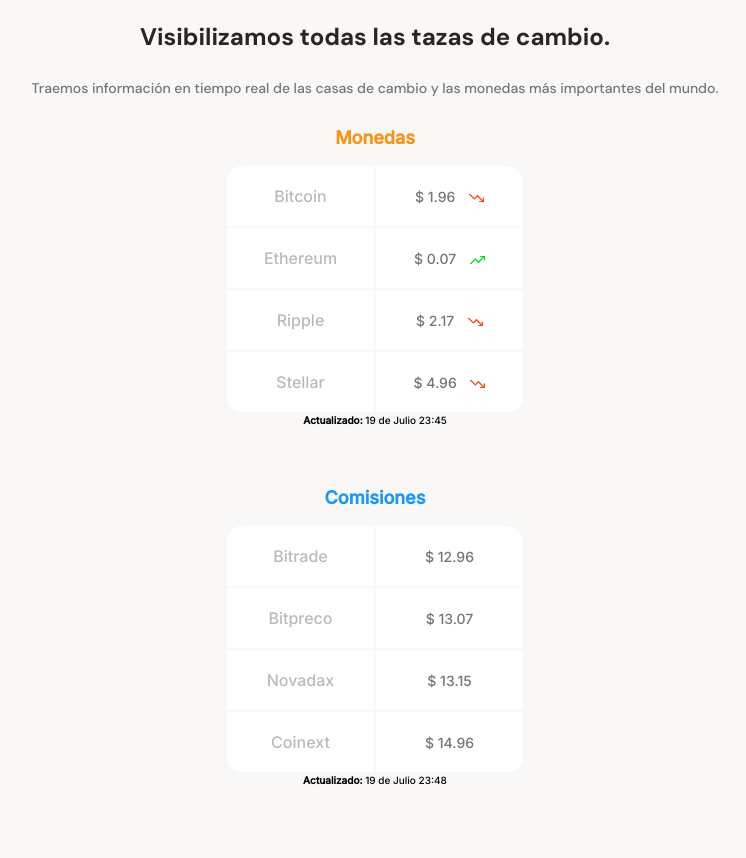
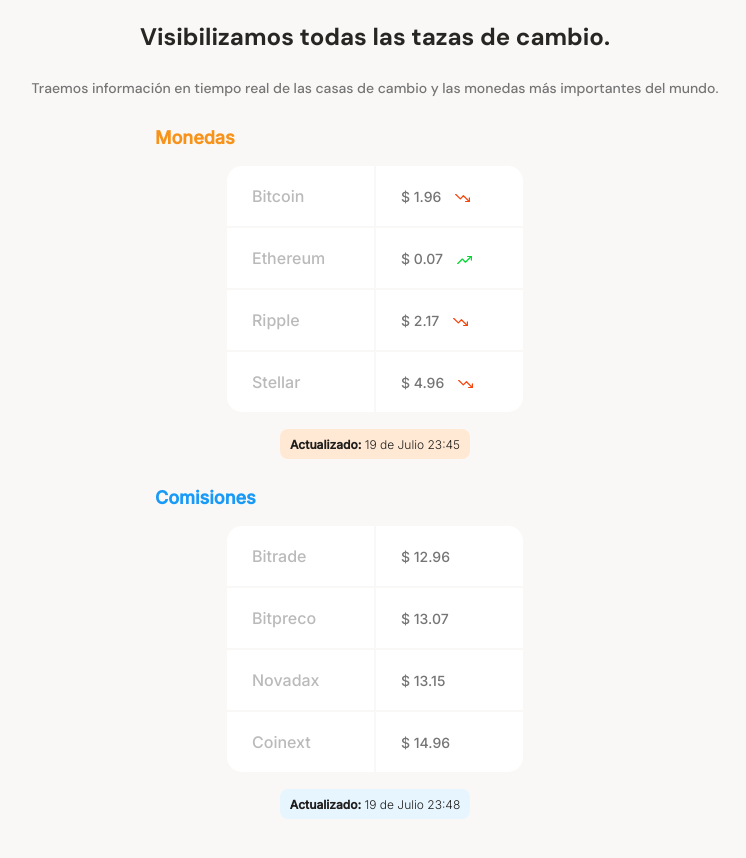
Before and after one commit to msardissino/CursoMobilFirst, a plain HTML site: page index.html in a window 1280 px wide. Shown: the part 640-1498 px from the top of the page, without its empty margins (265-1011 px from the left). Drawn offline with Linux system fonts and the light colour scheme.

Commit message:
Ultimos detalle tablas

```diff
--- a/assets/css/styles.css
+++ b/assets/css/styles.css
@@ -146,6 +146,8 @@
     font-size: 1.8rem;
     font-weight: bold;
     line-height: 2.3rem;
+    text-align: left;
+    padding-left: 30px;
     color: var(--bitcoin-orange);
 }
 .currency-table--container{
@@ -164,6 +166,8 @@
     font-size: 1.6rem;
     font-weight: 500;
     line-height: 1.9rem;
+    text-align: left;
+    padding-left: 25px;
     color: var(--grey);
     background-color: var(--just-white);
 }
@@ -203,3 +207,23 @@
 .main-currency-table .currency-table--title.commissions{
     color: var(--secondary-blue);
 }
+.currency-table-date{
+    width: 190px;
+    height: 30px;
+    margin: 0 auto;
+    margin-top: 15px;
+    padding: 8px;
+    border-radius: 8px;
+}
+.currency-table-date__orange{
+    background-color: var(--soft-orange);
+}
+.currency-table-date__blue{
+    background-color: var(--soft-blue);
+}
+.currency-table-date p{
+    font-size: 1.2rem;
+    line-height: 1.5rem;
+    font-weight: 300;
+    color: var(--warm-black);
+}
--- a/index.html
+++ b/index.html
@@ -49,7 +49,7 @@
                             </tr>
                         </table>
                     </div>
-                    <div class="currency-table-date">
+                    <div class="currency-table-date currency-table-date__orange">
                         <p><b>Actualizado:</b> 19 de Julio 23:45</p>
                     </div>
                 </div>
@@ -76,7 +76,7 @@
                             </tr>
                         </table>
                     </div>
-                    <div class="currency-table-date">
+                    <div class="currency-table-date currency-table-date__blue">
                         <p><b>Actualizado:</b> 19 de Julio 23:48</p>
                     </div>
                 </div>
```
